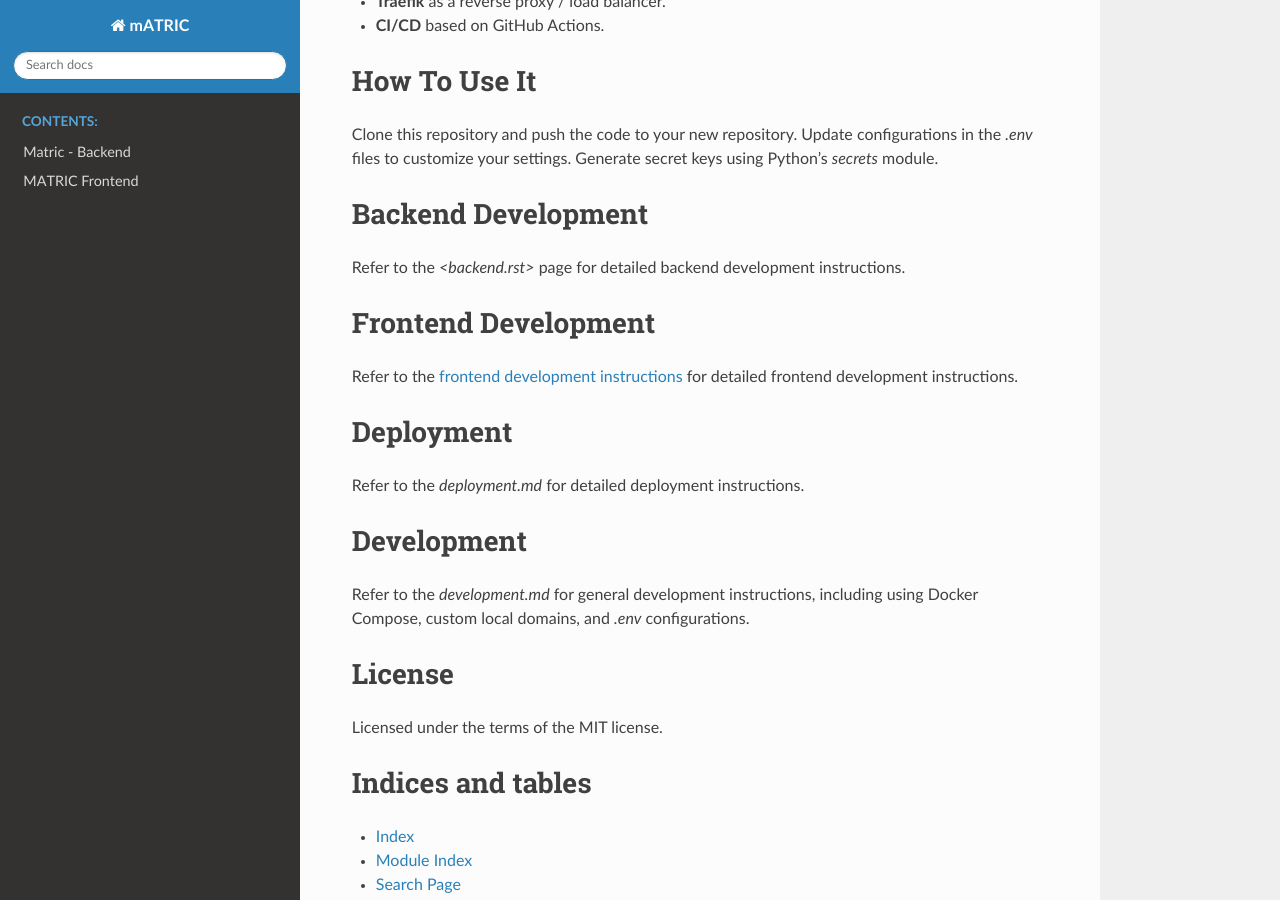
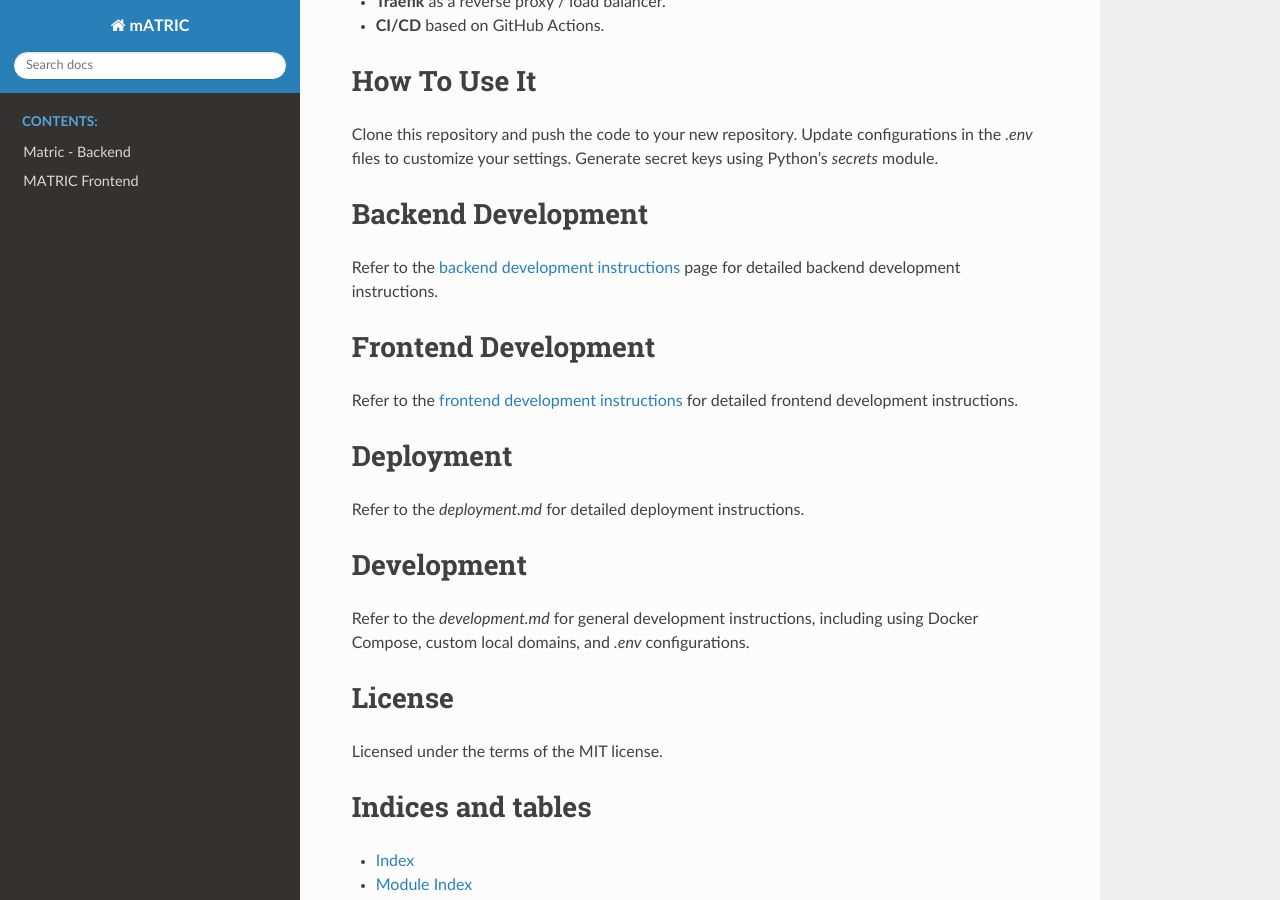
Before and after one commit to REASON-6G/mATRIC-master, a Sphinx documentation site: the page built from docs/index.rst, in a window 1280 px wide and 900 px high, scrolled down 976 px. Built offline with Sphinx 7.4.7 and the Read the Docs theme 2.0.0, drawn with Linux system fonts in a browser that asks for light colours; pages that are not in the unit, such as notebooks, are missing from menus.

Commit message:
Update index.rst

```diff
--- a/docs/index.rst
+++ b/docs/index.rst
@@ -45,7 +45,7 @@ Clone this repository and push the code to your new repository. Update configura
 Backend Development
 ====================
 
-Refer to the `<backend.rst>` page for detailed backend development instructions.
+Refer to the `backend development instructions <backend.html>`_ page for detailed backend development instructions.
 
 Frontend Development
 =====================
```
